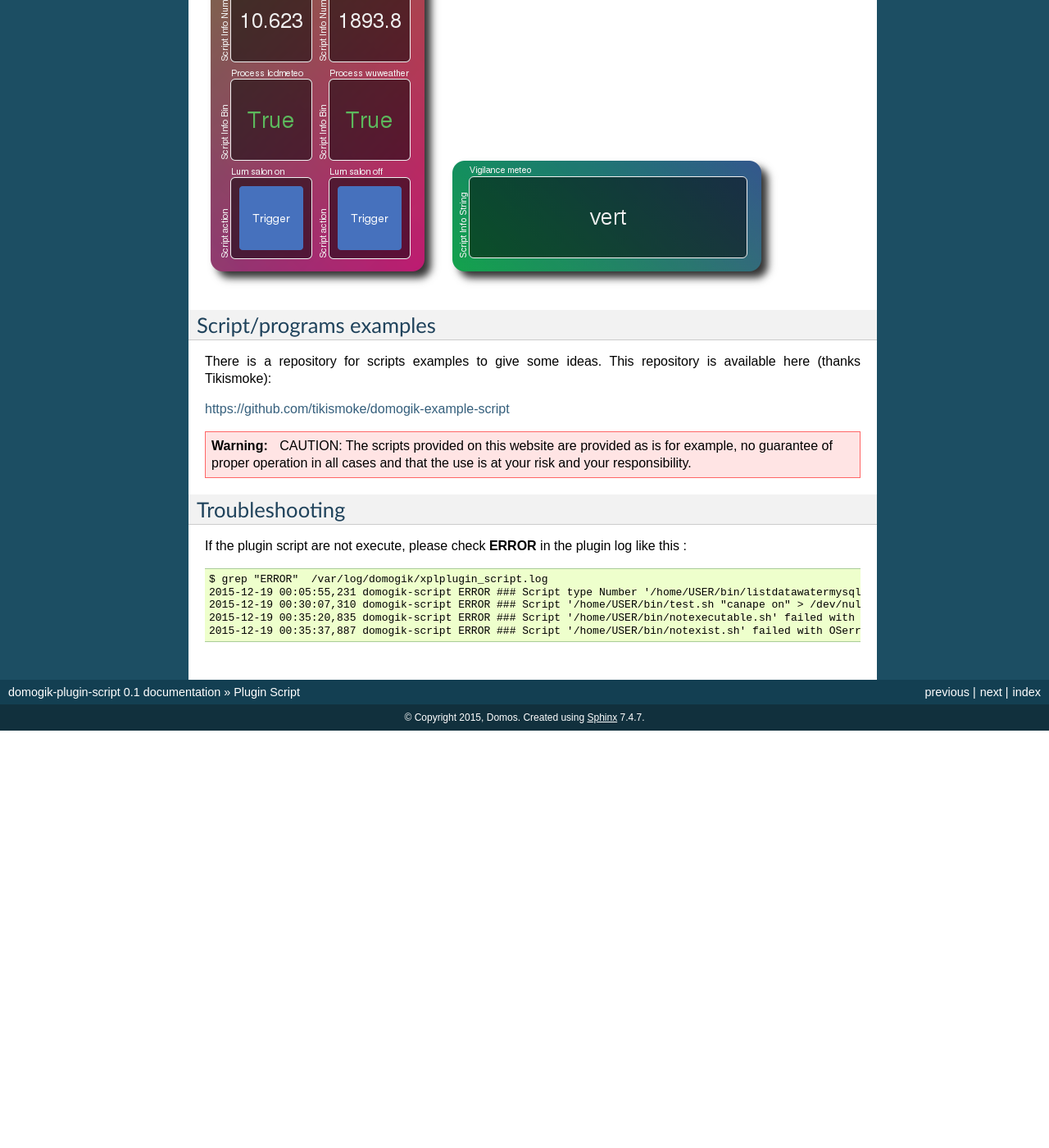
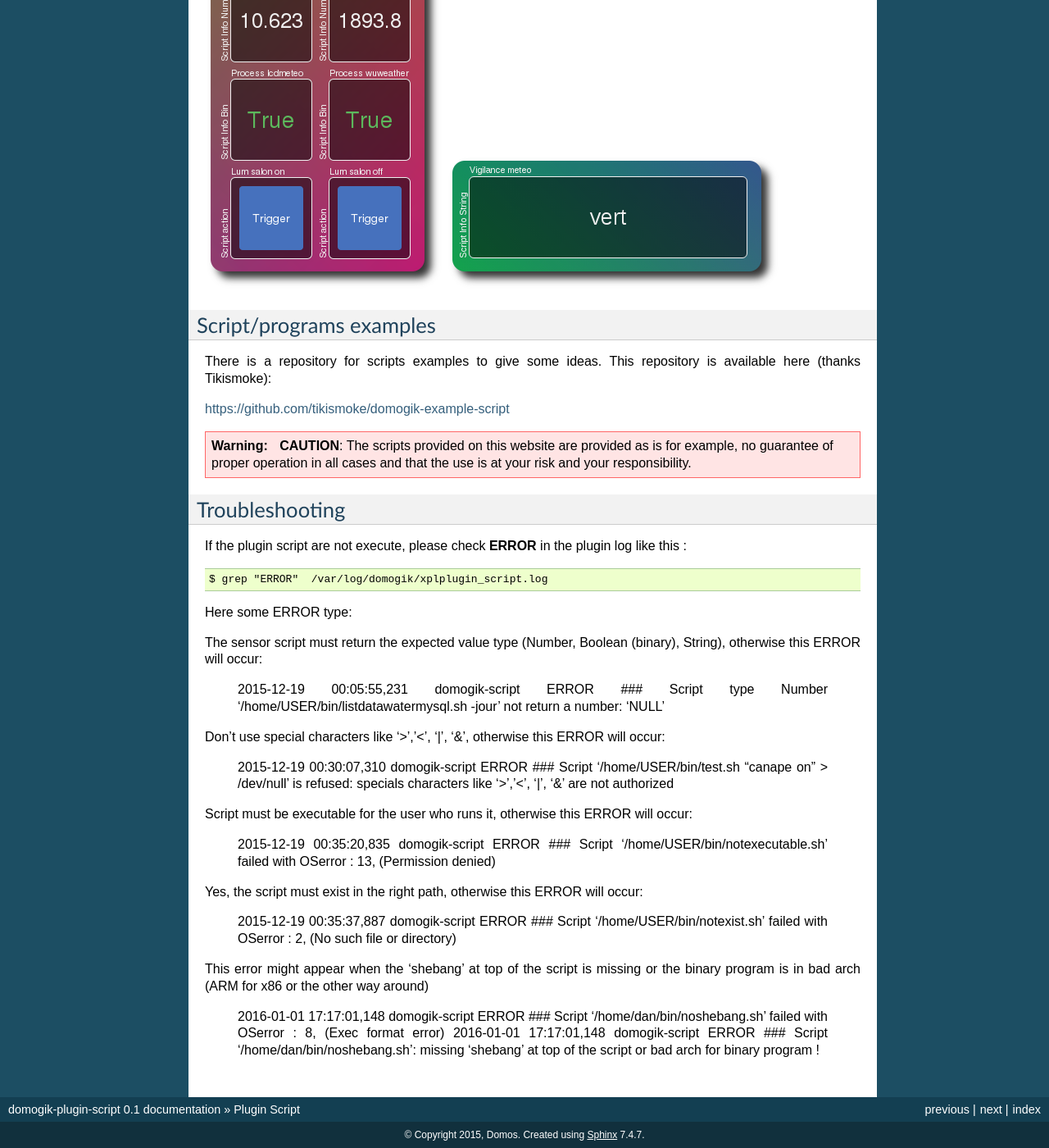
Before and after one commit to vdomos/domogik-plugin-script, a Sphinx documentation site: the page built from docs/script.txt, in a window 1280 px wide and 1400 px high, scrolled down 6978 px. Shown: the whole window at 82% size. Built offline with Sphinx 7.4.7, drawn with Linux system fonts in a browser that asks for light colours; before the commit the page ends 7869 px from its top, so only the background shows below that; some of the changed text lies outside the part shown.

Commit message:
Add log for Exec format error and time between sheduled script

```diff
--- a/docs/script.txt
+++ b/docs/script.txt
@@ -15,7 +15,7 @@ The Script plugin is used to run Linux scripts/programs with Domogik
 	* For script, the source must begin with a **shebang** like "#!/bin/bash" for shell script or "#!/usr/bin/python" for python script to be exexute otherwise a "Exec format error" occur.
 	* The script must send a return code **0**
 	* The **sensor** scripts must return a value corresponding to the type of the script (Number, Binary, String), Otherwise the execution will be **failed**
-	* There are specials characters like '>','<', '|', that are not authorized in **program** fields otherwise the script return **failed**
+	* There are specials characters like '>', '<', '|', '&' that are not authorized in **program** fields otherwise the script return **failed**
 	* if you want to run complex scripts, the best way will be to write a script in Linux Shell, Python, Perl or other and call it by the plugin !
 	* The plugin log can help to find the execution error (see **troubleshooting** section below)
 
@@ -162,7 +162,7 @@ program               string                      Executable filename, including
 
 
 .. warning::
-	Specials characters like '>','<', '|' are not authorized in **program** fields.
+	Specials characters like '>','<', '|', '&' are not authorized in **program** fields.
 
 
 Configuration example:
@@ -223,7 +223,27 @@ Troubleshooting
 If the plugin script are not execute, please check **ERROR** in the plugin log like this : ::
 
 	$ grep "ERROR"  /var/log/domogik/xplplugin_script.log
+
+
+Here some ERROR type:
+
+The sensor script must return the expected value type (Number, Boolean (binary), String), otherwise this ERROR will occur:
+
 	2015-12-19 00:05:55,231 domogik-script ERROR ### Script type Number '/home/USER/bin/listdatawatermysql.sh -jour' not return a number: 'NULL'
-	2015-12-19 00:30:07,310 domogik-script ERROR ### Script '/home/USER/bin/test.sh "canape on" > /dev/null' is refused: specials characters like '>','<', '|' are not authorized
+
+Don't use special characters like '>','<', '|', '&', otherwise this ERROR will occur:
+
+	2015-12-19 00:30:07,310 domogik-script ERROR ### Script '/home/USER/bin/test.sh "canape on" > /dev/null' is refused: specials characters like '>','<', '|', '&' are not authorized
+
+Script must be executable for the user who runs it, otherwise this ERROR will occur:
+
 	2015-12-19 00:35:20,835 domogik-script ERROR ### Script '/home/USER/bin/notexecutable.sh' failed with OSerror : 13, (Permission denied)
+
+Yes, the script must exist in the right path,  otherwise this ERROR will occur:
+
 	2015-12-19 00:35:37,887 domogik-script ERROR ### Script '/home/USER/bin/notexist.sh' failed with OSerror : 2, (No such file or directory)
+
+This error might appear when the 'shebang' at top of the script is missing or the binary program is in bad arch (ARM for x86 or the other way around)
+
+	2016-01-01 17:17:01,148 domogik-script ERROR ### Script '/home/dan/bin/noshebang.sh' failed with OSerror : 8, (Exec format error)
+	2016-01-01 17:17:01,148 domogik-script ERROR ### Script '/home/dan/bin/noshebang.sh': missing 'shebang' at top of the script or bad arch for binary program !
```
Also changed, not shown: other parts of docs/script.txt (+1 -1 lines), 2 other files.
